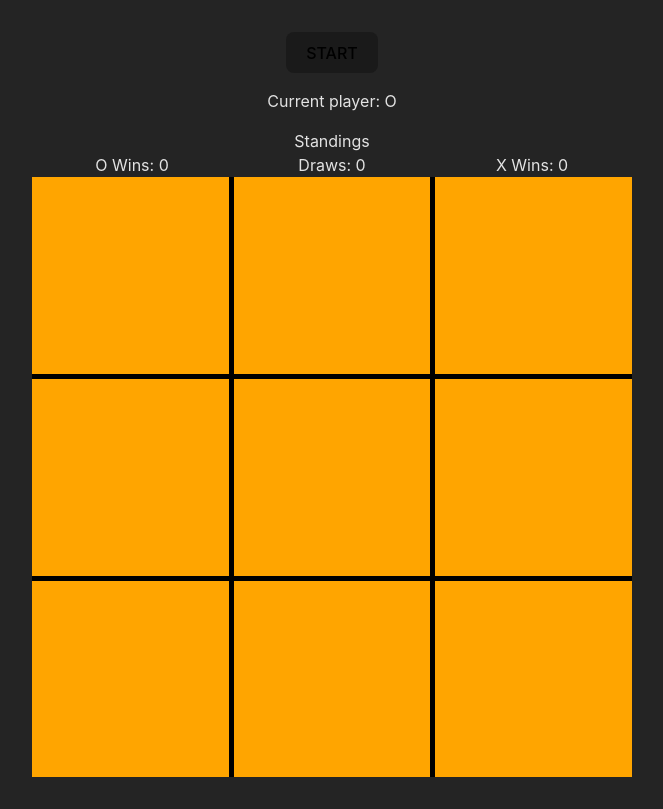
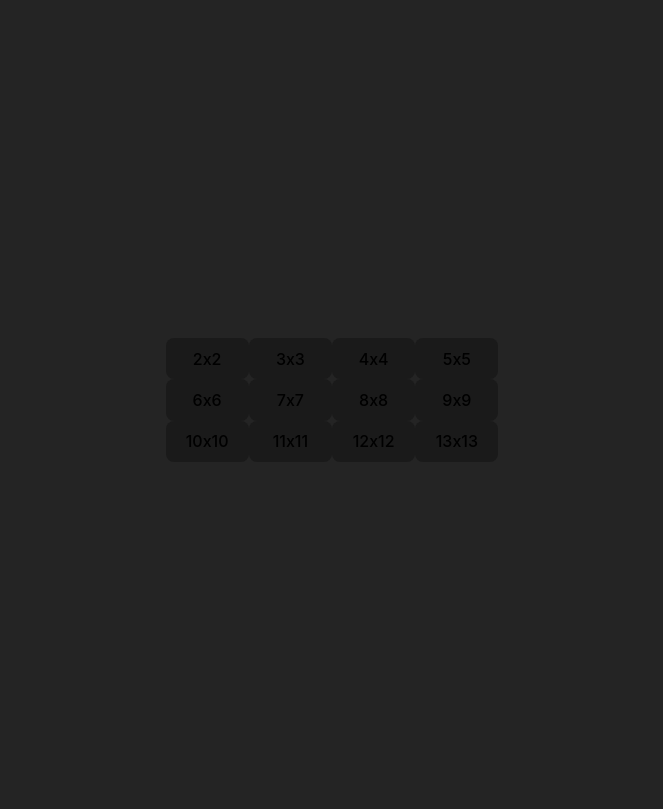
Before and after one commit to Szulerinio/tic-tac-toe, a React (Vite) app: page / in a window 1280 px wide. Shown: the whole page, without its empty margins (308-971 px from the left). Built offline with nearby package versions, Linux system fonts and the light colour scheme.

Commit message:
add ability to select game size

```diff
--- a/src/App.tsx
+++ b/src/App.tsx
@@ -1,7 +1,29 @@
+import { useState } from "react";
 import { Game } from "./components/game";
+import { Button } from "./components/Button";
+import styled from "styled-components";
 
 function App() {
-  return <Game></Game>;
+  const [size, setSize] = useState<number | null>(null);
+
+  if (!size) {
+    return (
+      <GameSizeOpions>
+        {Array.from(Array(12).keys()).map((size) => (
+          <Button key={size} onClick={() => setSize(size + 2)}>{`${size + 2}x${
+            size + 2
+          }`}</Button>
+        ))}
+      </GameSizeOpions>
+    );
+  }
+
+  return <Game size={size}></Game>;
 }
 
 export default App;
+
+const GameSizeOpions = styled.div({
+  display: "grid",
+  gridTemplateColumns: "repeat(4, 1fr)",
+});
--- /dev/null
+++ b/src/components/Button.tsx
@@ -0,0 +1,16 @@
+import styled from "styled-components";
+
+export const Button = styled.button({
+  borderRadius: "8px",
+  border: "1px solid transparent",
+  padding: "0.6em 1.2em",
+  fontSize: "1em",
+  fontWeight: 500,
+  fontFamily: "inherit",
+  backgroundColor: "#1a1a1a",
+  cursor: "pointer",
+  transition: "border-color 0.25s",
+  "&:hover": {
+    borderColor: "#646cff",
+  },
+});
--- a/src/components/Game.tsx
+++ b/src/components/Game.tsx
@@ -3,9 +3,13 @@ import styled from "styled-components";
 import { oxoMachine } from "../oxoMachine";
 import { GameTileValue } from "../utils/misc";
 import { GameTile } from "./GameTile";
+import { Button } from "./Button";
 
-export function Game() {
-  const [snapshot, send] = useMachine(oxoMachine, { input: { gridSize: 3 } });
+interface Props {
+  size: number;
+}
+export function Game({ size = 3 }: Props) {
+  const [snapshot, send] = useMachine(oxoMachine, { input: { gridSize: size } });
 
   const mapWidth = snapshot.context.map.length;
   const currentPlayer = snapshot.context.currentPlayer;
@@ -52,21 +56,6 @@ export function Game() {
   );
 }
 
-const Button = styled.button({
-  borderRadius: "8px",
-  border: "1px solid transparent",
-  padding: "0.6em 1.2em",
-  fontSize: "1em",
-  fontWeight: 500,
-  fontFamily: "inherit",
-  backgroundColor: "#1a1a1a",
-  cursor: "pointer",
-  transition: "border-color 0.25s",
-  "&:hover": {
-    borderColor: "#646cff",
-  },
-});
-
 const GameMap = styled.div<{
   $mapWidth: number;
   $currentPlayer: GameTileValue;
```
